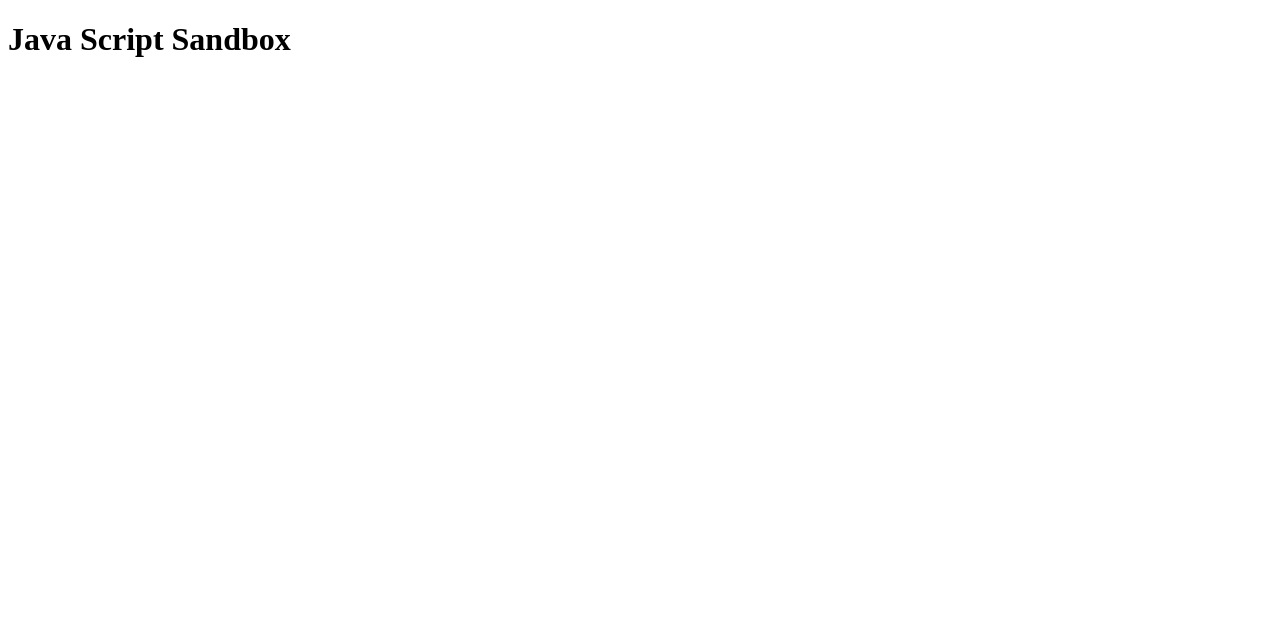
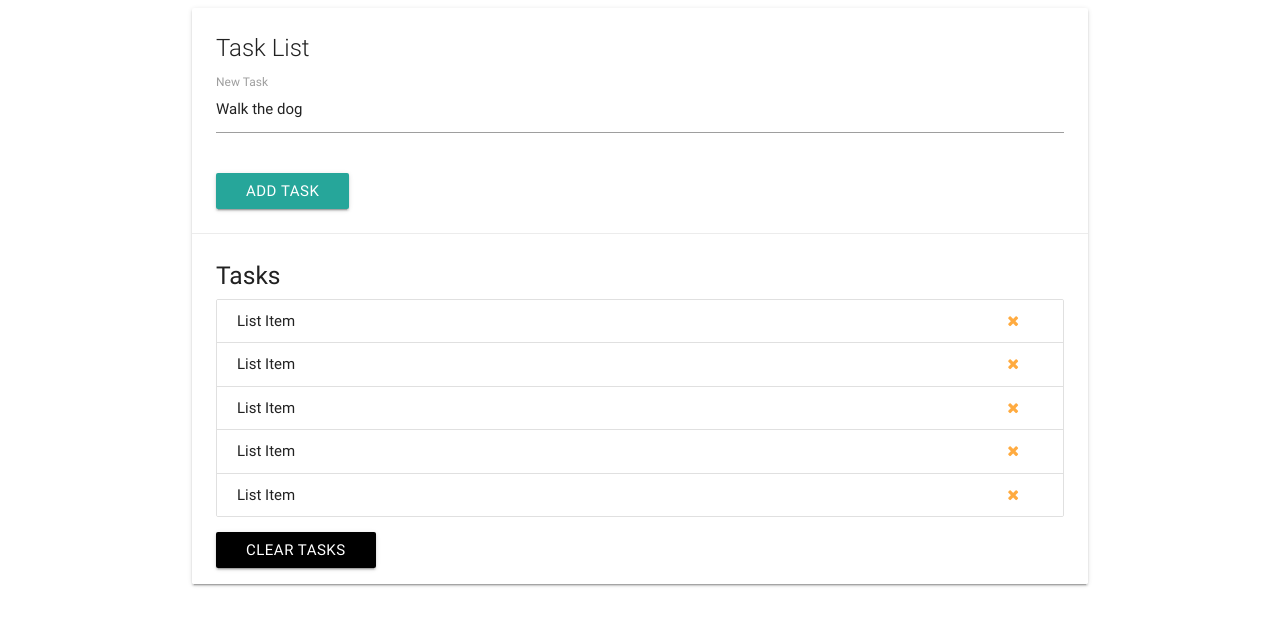
Before and after one commit to sampathkupparaju/JSProjects, a plain HTML site: page index.html in a window 1280 px wide. Drawn offline with nearby package versions, Linux system fonts and the light colour scheme.

Commit message:
Second commit

```diff
--- a/index.html
+++ b/index.html
@@ -1,17 +1,76 @@
 <!DOCTYPE html>
 <html lang="en">
+
 <head>
-    <meta charset="UTF-8">
-    <meta name="viewport" content="width=device-width, initial-scale=1.0">
-    <title>Java Script Sandbox</title>
+  <meta charset="UTF-8">
+  <meta name="viewport" content="width=device-width, initial-scale=1.0">
+  <meta http-equiv="X-UA-Compatible" content="ie=edge">
+  <link rel="stylesheet" href="https://cdnjs.cloudflare.com/ajax/libs/materialize/0.100.2/css/materialize.min.css">
+  <link href="https://maxcdn.bootstrapcdn.com/font-awesome/4.7.0/css/font-awesome.min.css" rel="stylesheet" integrity="sha384-wvfXpqpZZVQGK6TAh5PVlGOfQNHSoD2xbE+QkPxCAFlNEevoEH3Sl0sibVcOQVnN"
+    crossorigin="anonymous">
+  <title>Task List</title>
 </head>
+
 <body>
-<h1>
-    Java Script Sandbox
+  <div class="container">
+    <div class="row">
+      <div class="col s12">
+        <div id="main" class="card">
+          <div class="card-content">
+            <span class="card-title">Task List</span>
+            <div class="row">
+              <form id="task-form">
+                <div class="input-field col s12">
+                  <input type="text" name="task" id="task" value="Walk the dog">
+                  <label for="task">New Task</label>
+                </div>
+            </div>
+            <input type="submit" value="Add Task" class="btn">
+            </form>
+          </div>
+          <div class="card-action">
+            <h5 id="task-title">Tasks</h5>
+            <ul class="collection">
+              <li class="collection-item">
+                List Item
+                <a href="#" class="delete-item secondary-content">
+                  <i class="fa fa-remove"></i>
+                </a>
+              </li>
+              <li class="collection-item">
+                List Item
+                <a href="#" class="delete-item secondary-content">
+                  <i class="fa fa-remove"></i>
+                </a>
+              </li>
+              <li class="collection-item">
+                List Item
+                <a href="#" class="delete-item secondary-content">
+                  <i class="fa fa-remove"></i>
+                </a>
+              </li>
+              <li class="collection-item">
+                List Item
+                <a href="#" class="delete-item secondary-content">
+                  <i class="fa fa-remove"></i>
+                </a>
+              </li>
+              <li class="collection-item">
+                List Item
+                <a href="#" class="delete-item secondary-content">
+                  <i class="fa fa-remove"></i>
+                </a>
+              </li>
+            </ul>
+            <a class="clear-tasks btn black" href="">Clear Tasks</a>
+          </div>
+        </div>
+      </div>
+    </div>
+  </div>
+  <script src="https://code.jquery.com/jquery-3.2.1.js" integrity="sha256-DZAnKJ/6XZ9si04Hgrsxu/8s717jcIzLy3oi35EouyE=" crossorigin="anonymous"></script>
+  <script src="https://cdnjs.cloudflare.com/ajax/libs/materialize/0.100.2/js/materialize.min.js"></script>
+  <script src="app.js"></script>
+</body>
 
-</h1>
-
-
-<script src = "app.js"></script>
-</body>
 </html>
```
Also changed, not shown: app.js (+67 -0 lines).
